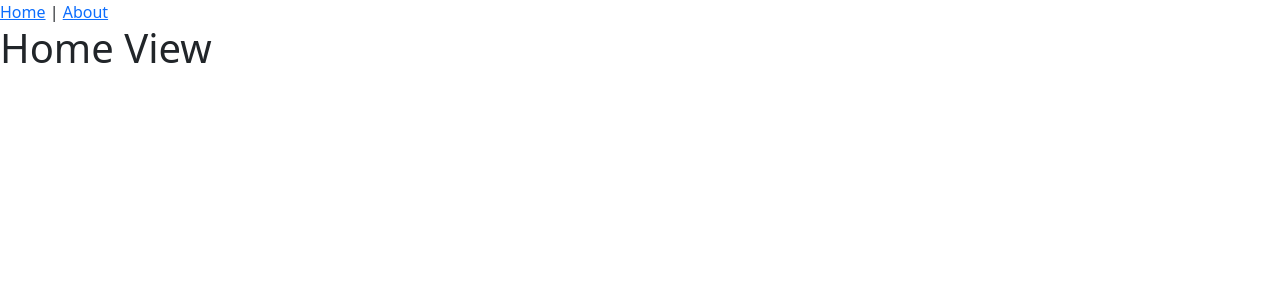
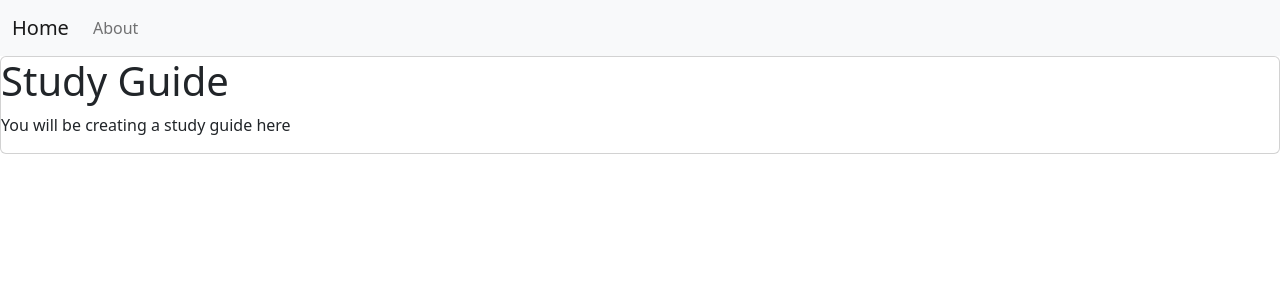
Before and after one commit to TheodoreAI/study-guide, a Vue app: page / in a window 1280 px wide. Shown: the top 300 px of the page. Built offline with nearby package versions, Linux system fonts and the light colour scheme.

Commit message:
study guide home setup

```diff
--- a/src/App.vue
+++ b/src/App.vue
@@ -1,7 +1,15 @@
 <template>
-  <nav>
-    <router-link to="/">Home</router-link> |
-    <router-link to="/about">About</router-link>
+  <nav class="navbar navbar-expand-lg navbar-light bg-light">
+    <div class="container-fluid">
+      <router-link class="navbar-brand" to="/">Home</router-link>
+      <div class="collapse navbar-collapse">
+        <ul class="navbar-nav me-auto mb-2 mb-lg-0">
+          <li class="nav-item">
+            <router-link class="nav-link" to="/about">About</router-link>
+          </li>
+        </ul>
+      </div>
+    </div>
   </nav>
   <router-view />
 </template>
--- a/src/router/index.js
+++ b/src/router/index.js
@@ -1,11 +1,11 @@
 import { createRouter, createWebHistory } from "vue-router";
-import HomeView from "../views/HomeView.vue";
+import StudyGuideHome from "../views/StudyGuideHome.vue";
 
 const routes = [
   {
     path: "/",
     name: "home",
-    component: HomeView,
+    component: StudyGuideHome,
   },
   {
     path: "/about",
--- a/src/views/HomeView.vue
+++ b/src/views/StudyGuideHome.vue
@@ -1,12 +1,13 @@
 <template>
-  <div>
-    <h1>Home View</h1>
+  <div class="card">
+    <h1>Study Guide</h1>
+    <p>You will be creating a study guide here</p>
   </div>
 </template>
 <script>
 // @ is an alias to /src
 export default {
-  name: "HomeView",
+  name: "StudyGuideHomeView",
   data() {
     return {
       msg: "Welcome to Your Vue.js App",
```
